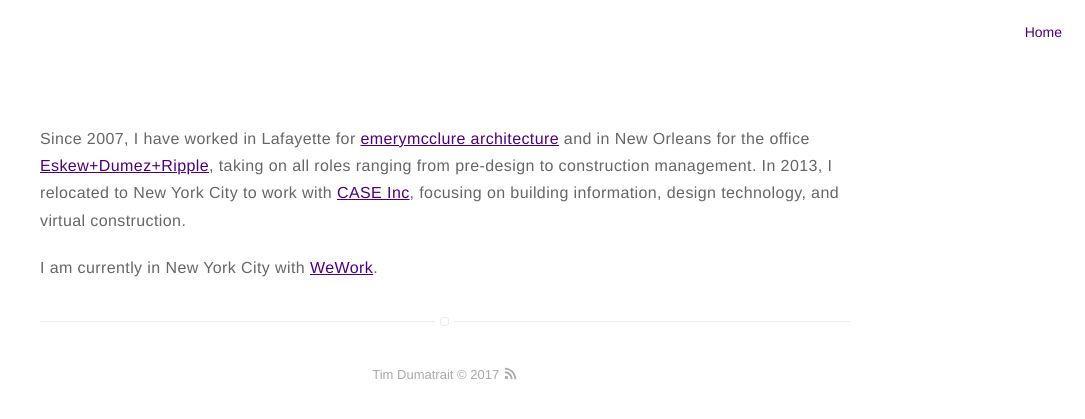
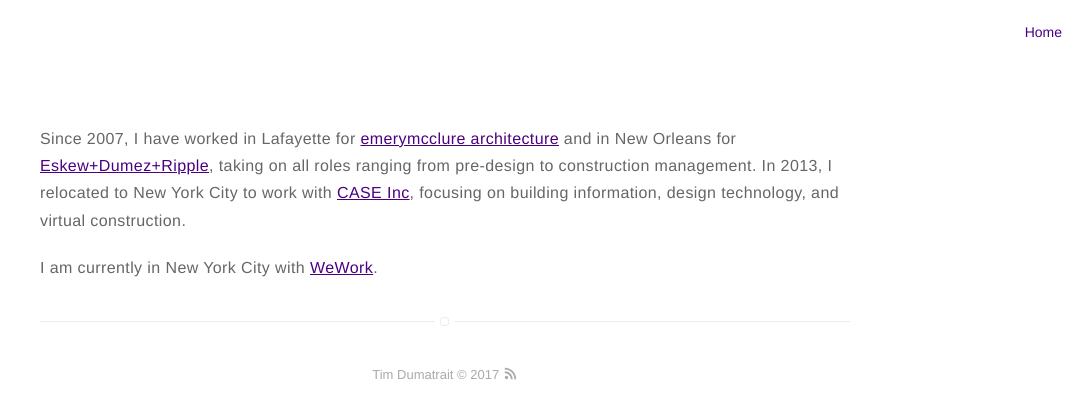
Before and after one commit to appareil/appareil.github.io, a Jekyll site: the page built from about.md, in a window 1280 px wide. Shown: the top 419 px of the page, without its empty margins (195-1280 px from the left). Built offline with Jekyll 4.4.1, drawn with Linux system fonts in a browser that asks for light colours.

Commit message:
About edits

```diff
--- a/about.md
+++ b/about.md
@@ -2,6 +2,6 @@
 title: About
 layout: page
 ---
-<p>Since 2007, I have worked in Lafayette for <a href="http://www.emerymcclure.com">emerymcclure architecture</a> and in New Orleans for the office <a href="http://www.eskewdumezripple.com">Eskew+Dumez+Ripple</a>, taking on all roles ranging from pre-design to construction management. In 2013, I relocated to New York City to work with <a href="https://www.linkedin.com/company/case-design-inc">CASE Inc</a>, focusing on building information, design technology, and virtual construction.</p>
+<p>Since 2007, I have worked in Lafayette for <a href="http://www.emerymcclure.com">emerymcclure architecture</a> and in New Orleans for <a href="http://www.eskewdumezripple.com">Eskew+Dumez+Ripple</a>, taking on all roles ranging from pre-design to construction management. In 2013, I relocated to New York City to work with <a href="https://www.linkedin.com/company/case-design-inc">CASE Inc</a>, focusing on building information, design technology, and virtual construction.</p>
 
 <p>I am currently in New York City with <a href="https://www.wework.com">WeWork</a>.</p>
```
